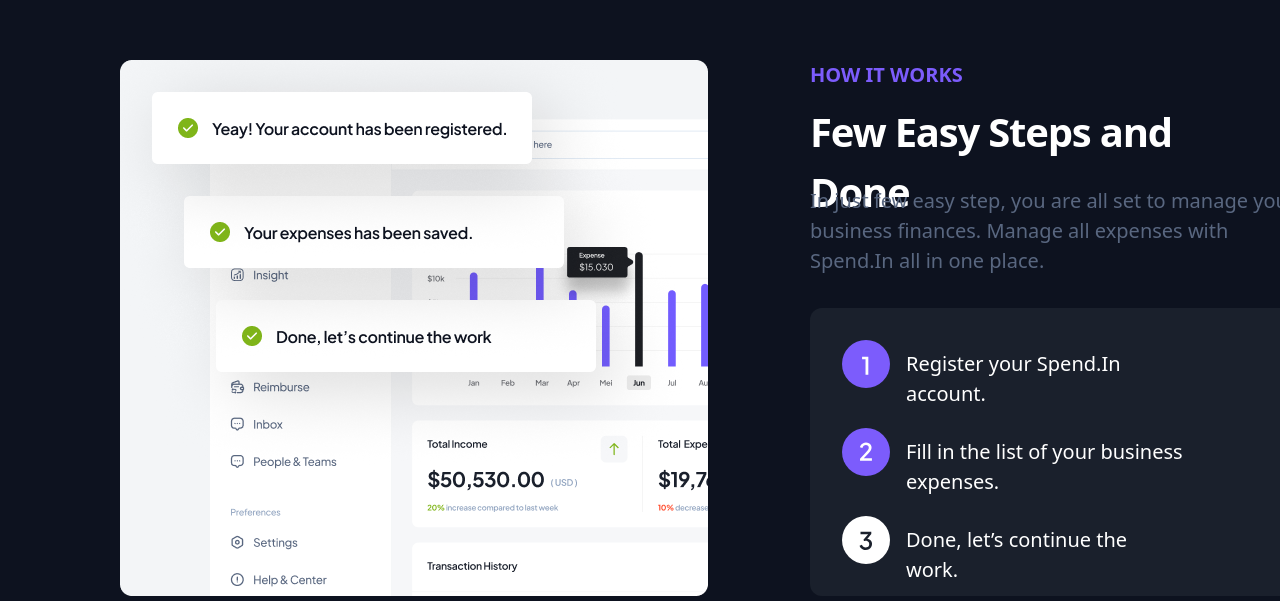
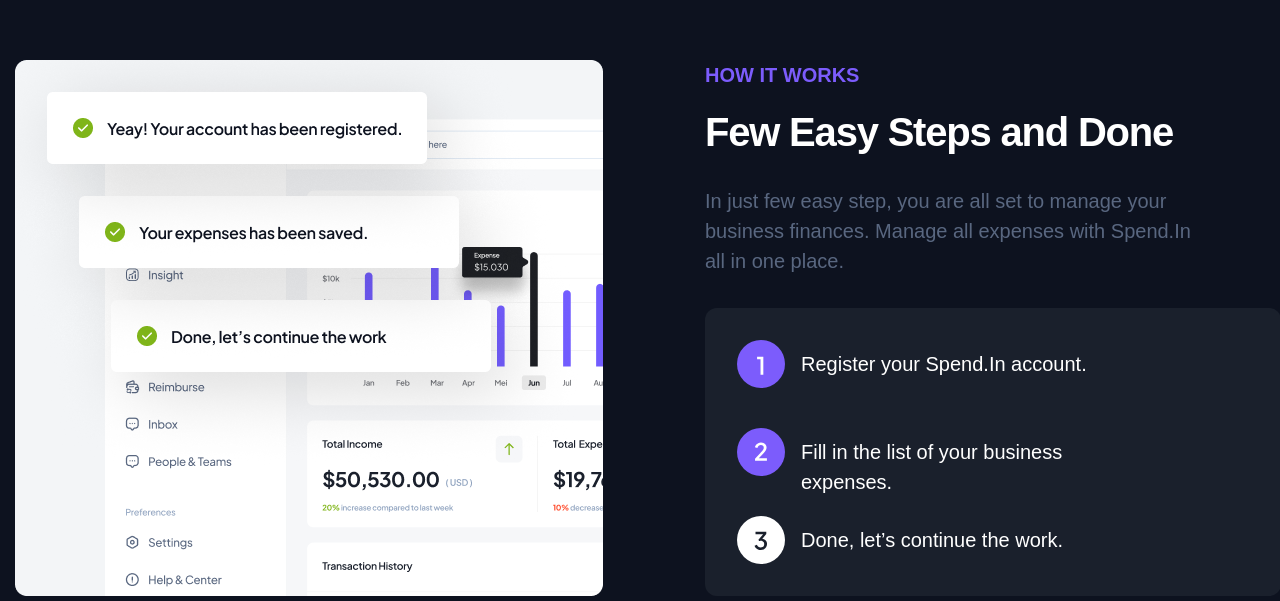
Before and after one commit to elonmelonm/spending-management-landing-page, a React (Vite) app: page / in a window 1280 px wide. Shown: the part 3919-4520 px from the top of the page. Built offline with nearby package versions, Linux system fonts and the light colour scheme.

Commit message:
fix how it works second section style

```diff
--- a/index.html
+++ b/index.html
@@ -4,9 +4,9 @@
     <meta charset="UTF-8" />
     <link rel="icon" type="image/svg+xml" href="/vite.svg" />
     <meta name="viewport" content="width=device-width, initial-scale=1.0" />
-    <link rel="preconnect" href="https://fonts.googleapis.com">
+    <!-- <link rel="preconnect" href="https://fonts.googleapis.com">
     <link rel="preconnect" href="https://fonts.gstatic.com" crossorigin>
-    <link href="https://fonts.googleapis.com/css2?family=Plus+Jakarta+Sans:ital,wght@0,200..800;1,200..800&display=swap" rel="stylesheet">
+    <link href="https://fonts.googleapis.com/css2?family=Plus+Jakarta+Sans:ital,wght@0,200..800;1,200..800&display=swap" rel="stylesheet"> -->
     <link href="/src/index.css" rel="stylesheet">
     <title>Vite + React</title>
   </head>
--- a/src/components/HowItWorksSecondSection.jsx
+++ b/src/components/HowItWorksSecondSection.jsx
@@ -3,17 +3,18 @@ import Content from '../assets/Content (1).png';
 
 const HowItWorksSecondSection = () => {
     return (
-        <section className="w-[1440px] h-[890px] relative bg-secondary-700 flex flex-col">
-            <div className="w-[712px] h-[186px] absolute top-[120px] left-[120px] rounded-[12px]">
+        <section className="w-full h-[776px] items-center py-[120px] pl-[120px] pr-[104px] relative bg-secondary-700 flex flex-col">
+            <div className="flex flex-row gap-[102px] ">
+                <div className="w-[588px] h-[536px] rounded-[12px]">
                     <img src={Content} alt="" />
                 </div>
-
-            <div className="flex flex-col w-[491px] h-[216px] absolute justify-center top-[120px] left-[810px] gap-6">
-                <div className="w-[468px] h-[102px] flex flex-col justify-center  gap-3">
+                <div className="flex flex-col gap-8">
+                    <div className="flex flex-col w-[550px] h-[216px] justify-center gap-6">
+                        <div className="w-full h-[102px] flex flex-col justify-center  gap-3">
                             <span className="w-[183px] h-[30px] text-primary-500 font-semibold text-[20px]">
                                 HOW IT WORKS
                             </span>
-                    <span className="w-[468px] h-[60px] text-primary-0 font-bold text-[40px] tracking-[-0.03em]">
+                            <span className="w-full h-[60px] text-primary-0 font-bold text-[40px] tracking-[-0.03em]">
                                 Few Easy Steps and Done
                             </span>
                         </div>
@@ -21,13 +22,12 @@ const HowItWorksSecondSection = () => {
                             In just few easy step, you are all set to manage your business finances. Manage all expenses with Spend.In all in one place.
                         </div>
                     </div>
-
-            <div className="flex flex-col w-[526px] h-[288px] p-8 bg-secondary-500 absolute justify-center top-[368px] left-[810px] rounded-[12px] gap-10">
+                    <div className="flex flex-col w-[576px] h-[288px] p-8 bg-secondary-500 justify-center rounded-[12px] gap-10">
                         <div className="w-[358px] h-[48px] flex flex-row items-center  gap-4">
                             <span>
                                 <svg width="48" height="48" viewBox="0 0 48 48" fill="none" xmlns="http://www.w3.org/2000/svg">
-                            <circle cx="24" cy="24" r="24" fill="#7C5CFC"/>
-                            <path d="M23.5247 34.72V19.24H20.0927V16.84H26.3327V34.72H23.5247Z" fill="white"/>
+                                    <circle cx="24" cy="24" r="24" fill="#7C5CFC" />
+                                    <path d="M23.5247 34.72V19.24H20.0927V16.84H26.3327V34.72H23.5247Z" fill="white" />
                                 </svg>
                             </span>
                             <p className="w-[294px] h-[30px] text-primary-0 text-[20px]">
@@ -37,8 +37,8 @@ const HowItWorksSecondSection = () => {
                         <div className="w-[358px] h-[48px] flex flex-row items-center  gap-4">
                             <span>
                                 <svg width="48" height="48" viewBox="0 0 48 48" fill="none" xmlns="http://www.w3.org/2000/svg">
-                            <circle cx="24" cy="24" r="24" fill="#7C5CFC"/>
-                            <path d="M18.0281 32.72H29.9081V30.32H21.7721L26.0921 25.712C27.2761 24.432 28.1481 23.336 28.7081 22.424C29.2841 21.496 29.5721 20.544 29.5721 19.568C29.5721 18.576 29.3321 17.704 28.8521 16.952C28.3881 16.2 27.7321 15.616 26.8841 15.2C26.0361 14.768 25.0441 14.552 23.9081 14.552C22.9321 14.552 22.0281 14.744 21.1961 15.128C20.3641 15.512 19.6601 16.056 19.0841 16.76C18.5081 17.448 18.1161 18.264 17.9081 19.208L20.4041 19.928C20.6441 19 21.0761 18.296 21.7001 17.816C22.3241 17.32 23.0681 17.072 23.9321 17.072C24.7801 17.072 25.4601 17.312 25.9721 17.792C26.5001 18.272 26.7641 18.936 26.7641 19.784C26.7641 20.312 26.6441 20.816 26.4041 21.296C26.1641 21.776 25.7641 22.336 25.2041 22.976C24.6441 23.6 23.8841 24.424 22.9241 25.448L18.0281 30.68V32.72Z" fill="white"/>
+                                    <circle cx="24" cy="24" r="24" fill="#7C5CFC" />
+                                    <path d="M18.0281 32.72H29.9081V30.32H21.7721L26.0921 25.712C27.2761 24.432 28.1481 23.336 28.7081 22.424C29.2841 21.496 29.5721 20.544 29.5721 19.568C29.5721 18.576 29.3321 17.704 28.8521 16.952C28.3881 16.2 27.7321 15.616 26.8841 15.2C26.0361 14.768 25.0441 14.552 23.9081 14.552C22.9321 14.552 22.0281 14.744 21.1961 15.128C20.3641 15.512 19.6601 16.056 19.0841 16.76C18.5081 17.448 18.1161 18.264 17.9081 19.208L20.4041 19.928C20.6441 19 21.0761 18.296 21.7001 17.816C22.3241 17.32 23.0681 17.072 23.9321 17.072C24.7801 17.072 25.4601 17.312 25.9721 17.792C26.5001 18.272 26.7641 18.936 26.7641 19.784C26.7641 20.312 26.6441 20.816 26.4041 21.296C26.1641 21.776 25.7641 22.336 25.2041 22.976C24.6441 23.6 23.8841 24.424 22.9241 25.448L18.0281 30.68V32.72Z" fill="white" />
                                 </svg>
 
                             </span>
@@ -49,8 +49,8 @@ const HowItWorksSecondSection = () => {
                         <div className="w-[358px] h-[48px] flex flex-row items-center  gap-4">
                             <span>
                                 <svg width="48" height="48" viewBox="0 0 48 48" fill="none" xmlns="http://www.w3.org/2000/svg">
-                            <circle cx="24" cy="24" r="24" fill="white"/>
-                            <path d="M23.696 34.0082C22.736 34.0082 21.832 33.8322 20.984 33.4802C20.152 33.1282 19.432 32.6322 18.824 31.9922C18.232 31.3522 17.808 30.6002 17.552 29.7362L19.952 28.8242C20.272 29.6722 20.76 30.3282 21.416 30.7922C22.072 31.2562 22.832 31.4882 23.696 31.4882C24.4 31.4882 25.008 31.3522 25.52 31.0802C26.048 30.8082 26.456 30.4242 26.744 29.9282C27.048 29.4322 27.2 28.8322 27.2 28.1282C27.2 27.4402 27.048 26.8482 26.744 26.3522C26.456 25.8562 26.048 25.4802 25.52 25.2242C25.008 24.9682 24.4 24.8402 23.696 24.8402C23.408 24.8402 23.112 24.8642 22.808 24.9122C22.52 24.9602 22.264 25.0242 22.04 25.1042L21.416 23.7842L26.12 18.2402H18.512V15.8402H29.288V18.1202L24.68 23.6402L24.608 22.7282C25.68 22.7442 26.624 22.9842 27.44 23.4482C28.256 23.8962 28.888 24.5202 29.336 25.3202C29.8 26.1042 30.032 27.0162 30.032 28.0562C30.032 29.1762 29.76 30.1922 29.216 31.1042C28.672 32.0002 27.92 32.7122 26.96 33.2402C26.016 33.7522 24.928 34.0082 23.696 34.0082Z" fill="#1A202C"/>
+                                    <circle cx="24" cy="24" r="24" fill="white" />
+                                    <path d="M23.696 34.0082C22.736 34.0082 21.832 33.8322 20.984 33.4802C20.152 33.1282 19.432 32.6322 18.824 31.9922C18.232 31.3522 17.808 30.6002 17.552 29.7362L19.952 28.8242C20.272 29.6722 20.76 30.3282 21.416 30.7922C22.072 31.2562 22.832 31.4882 23.696 31.4882C24.4 31.4882 25.008 31.3522 25.52 31.0802C26.048 30.8082 26.456 30.4242 26.744 29.9282C27.048 29.4322 27.2 28.8322 27.2 28.1282C27.2 27.4402 27.048 26.8482 26.744 26.3522C26.456 25.8562 26.048 25.4802 25.52 25.2242C25.008 24.9682 24.4 24.8402 23.696 24.8402C23.408 24.8402 23.112 24.8642 22.808 24.9122C22.52 24.9602 22.264 25.0242 22.04 25.1042L21.416 23.7842L26.12 18.2402H18.512V15.8402H29.288V18.1202L24.68 23.6402L24.608 22.7282C25.68 22.7442 26.624 22.9842 27.44 23.4482C28.256 23.8962 28.888 24.5202 29.336 25.3202C29.8 26.1042 30.032 27.0162 30.032 28.0562C30.032 29.1762 29.76 30.1922 29.216 31.1042C28.672 32.0002 27.92 32.7122 26.96 33.2402C26.016 33.7522 24.928 34.0082 23.696 34.0082Z" fill="#1A202C" />
                                 </svg>
 
                             </span>
@@ -59,6 +59,8 @@ const HowItWorksSecondSection = () => {
                             </p>
                         </div>
                     </div>
+                </div>
+            </div>
         </section>
     );
 };
--- a/src/index.css
+++ b/src/index.css
@@ -1,4 +1,19 @@
 @import "tailwindcss";
+
+@import url('https://fonts.googleapis.com/css2?family=Plus+Jakarta+Sans:ital,wght@0,200..800;1,200..800&display=swap');
+
+@layer base {
+  body {
+    @apply font-sans;
+    font-family: 'Plus Jakarta Sans', sans-serif;
+  }
+}
+
+/* @layer utilities {
+  .font-jakarta {
+    font-family: 'Plus Jakarta Sans', sans-serif;
+  }
+} */
 
 @theme {
   --color-primary-0:   #FFFFFF;
```
Lines whose indentation alone changed are shown as unchanged.
